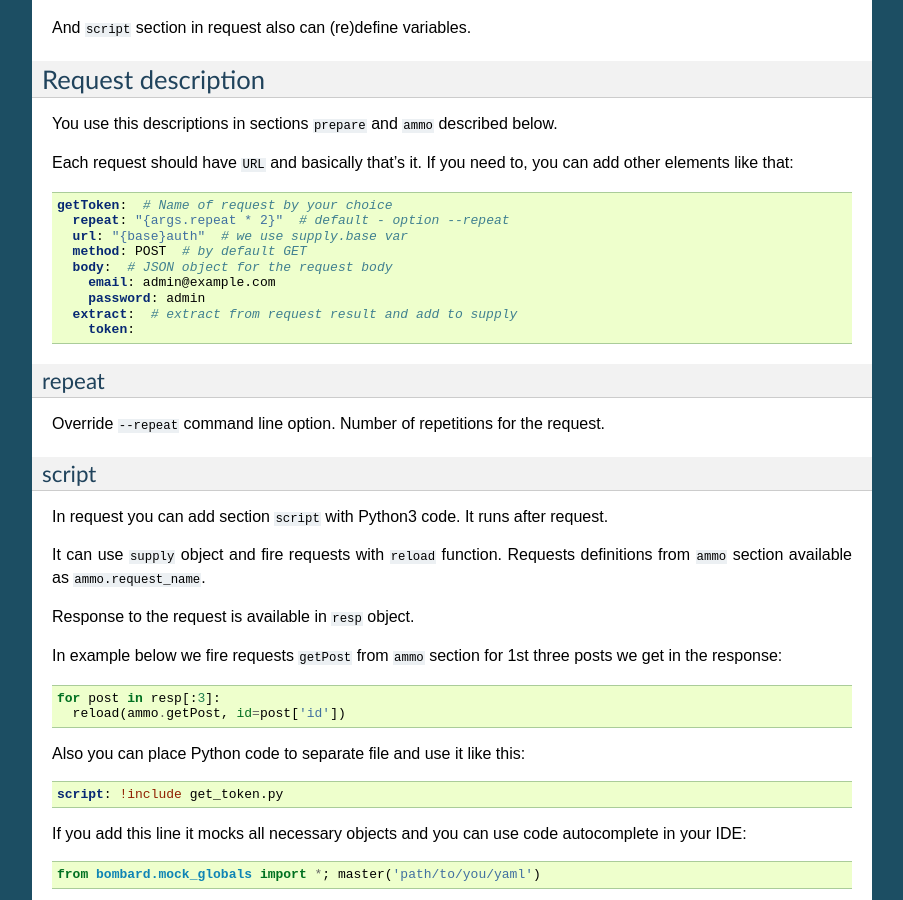
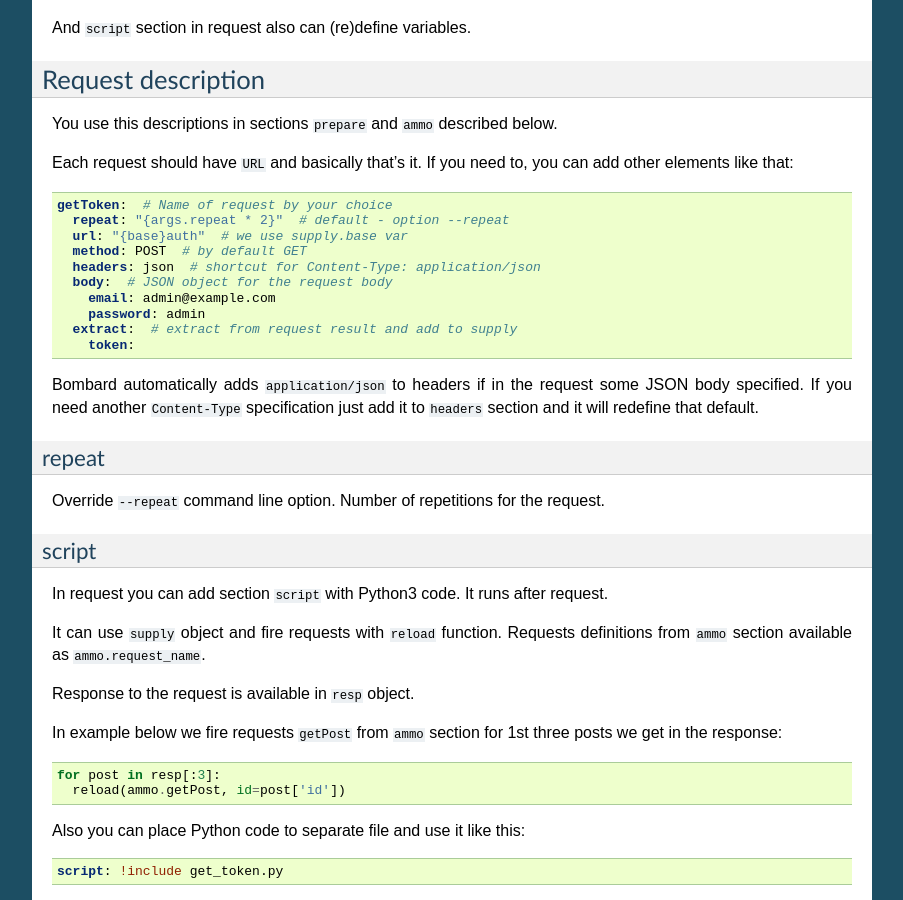
Before and after one commit to andgineer/bombard, a Sphinx documentation site: the page built from docs/campaign.rst, in a window 1280 px wide and 900 px high, scrolled down 753 px. Shown: the whole window, without its empty margins (198-1101 px from the left). Built offline with Sphinx 7.4.7, drawn with Linux system fonts in a browser that asks for light colours.

Commit message:
headers auto json

```diff
--- a/docs/campaign.rst
+++ b/docs/campaign.rst
@@ -61,11 +61,17 @@ If you need to, you can add other elements like that:
     repeat: "{args.repeat * 2}"  # default - option --repeat
     url: "{base}auth"  # we use supply.base var
     method: POST  # by default GET
+    headers: json  # shortcut for Content-Type: application/json
     body:  # JSON object for the request body
       email: admin@example.com
       password: admin
     extract:  # extract from request result and add to supply
       token:
+
+Bombard automatically adds ``application/json`` to headers if in
+the request some JSON body specified.
+If you need another ``Content-Type`` specification just add it to
+``headers`` section and it will redefine that default.
 
 repeat
 ______
```
Also changed, not shown: 3 other files.
